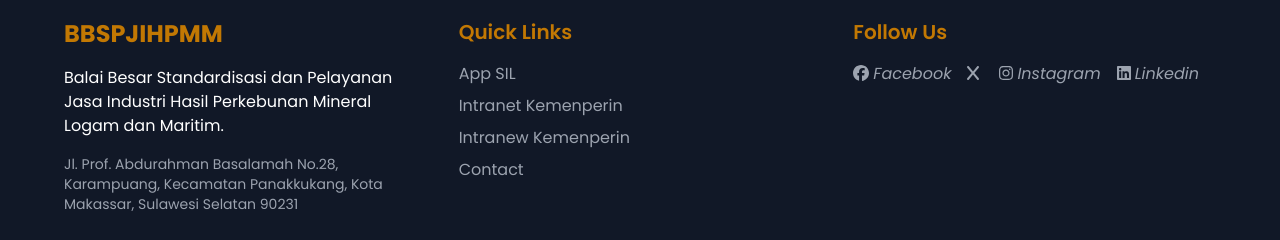
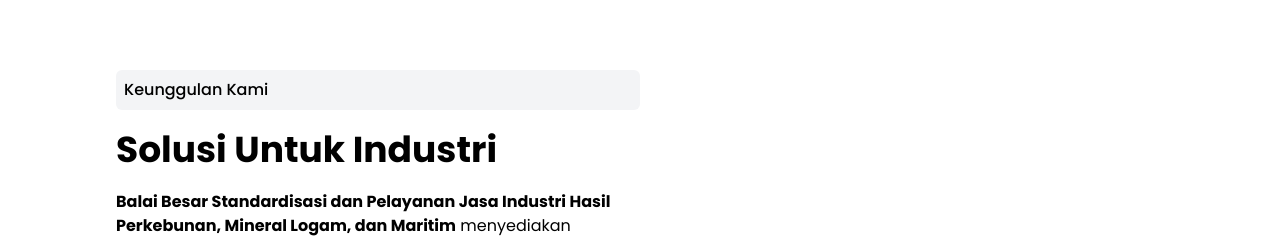
Before and after one commit to neoxyline/bbihpmm-website, a React (Vite) app: page / in a window 1280 px wide. Shown: the part 556-796 px from the top of the page. Built offline with nearby package versions, Linux system fonts and the light colour scheme.

Commit message:
WIP bug fix

```diff
--- a/src/components/Keunggulan.tsx
+++ b/src/components/Keunggulan.tsx
@@ -1,4 +1,3 @@
-import React from 'react'
 import character from "../assets/character/character.svg"
 import innovation from "../assets/icon/inovation.png"
 import sarpras from "../assets/icon/sarpras.png"
--- a/src/layouts/WebpageLayout.tsx
+++ b/src/layouts/WebpageLayout.tsx
@@ -1,4 +1,5 @@
 import Footer from "../components/Footer"
+import Keunggulan from "../components/Keunggulan"
 import Navbar from "../components/Navbar"
 
 type WebpageLayout = {
@@ -12,6 +13,7 @@ export default function WebpageLayout({ page }: WebpageLayout) {
             <div className="px-4 md:px-28">
                 {page}
             </div>
+            <Keunggulan />
             <Footer />
         </>
     )
```
